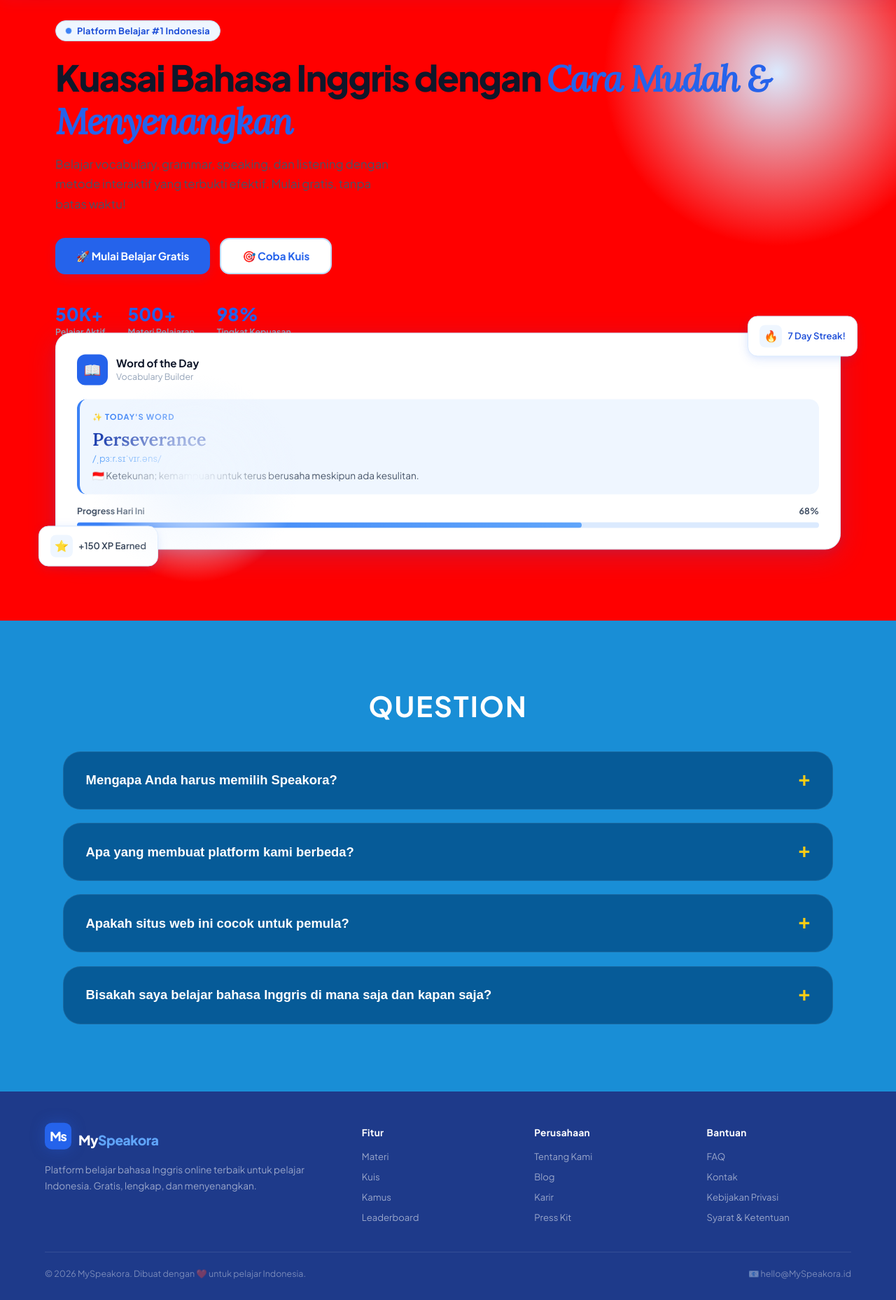
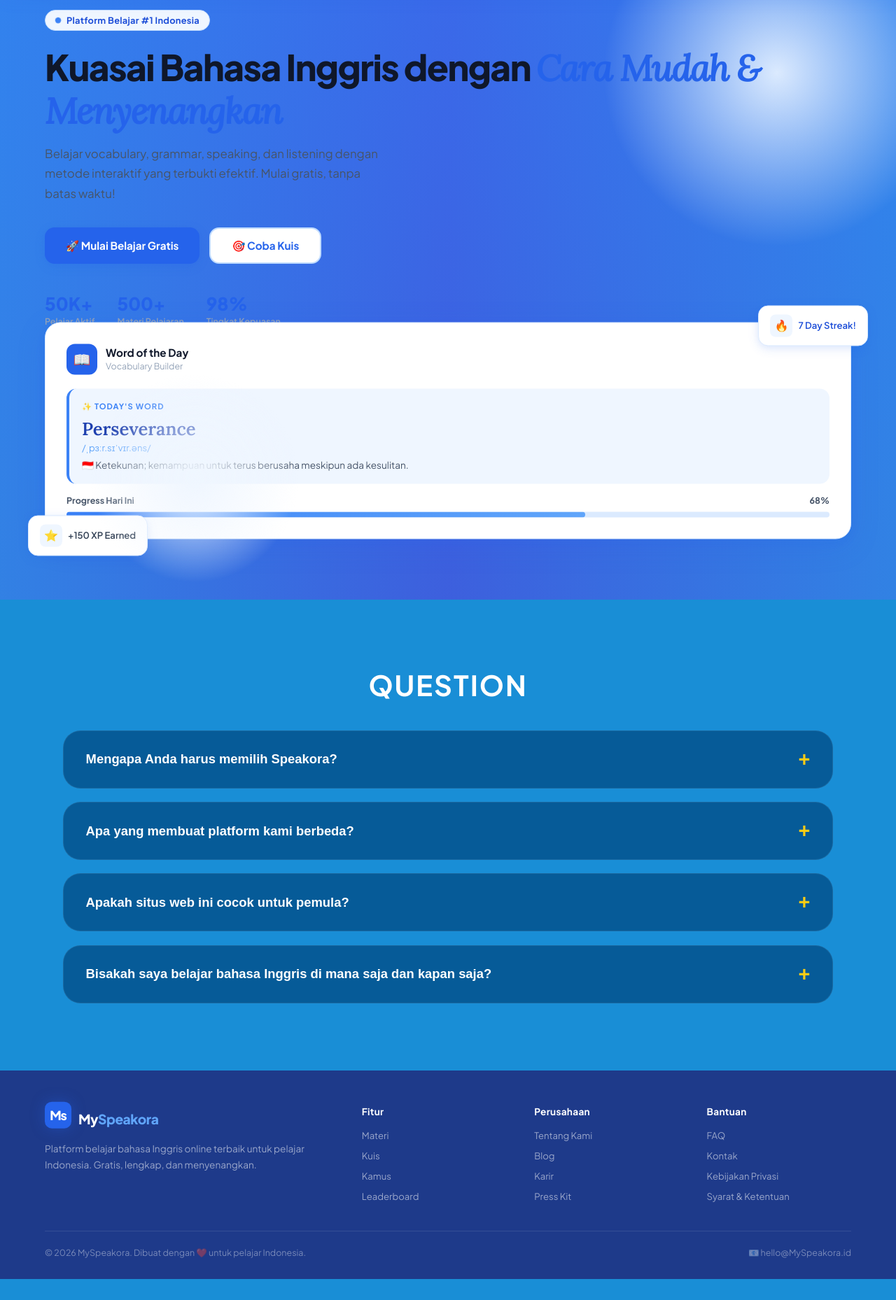
Before and after one commit to artzneynart-boop/web--belajar--bahasa--inggris, a PHP site: page / in a window 1280 px wide; the page is wider, and only the part inside the window is pictured. Shown: the part 66-1924 px from the top of that part at 70% size. After the commit the page ends 1894 px from the top of that part, so only its background shows below. Run offline with PHP 8.4, Linux system fonts and the light colour scheme.

Commit message:
tambah baground

```diff
--- a/css/style.css
+++ b/css/style.css
@@ -229,8 +229,18 @@ footer {
 /* ── HERO (index.html) ── */
 
 .hero {
-    border: 15px solid red !important;
-    background: red !important;
+    min-height: 100vh;
+
+    background:
+      linear-gradient(
+        rgba(37,99,235,0.75),
+        rgba(29,78,216,0.65)
+      ),
+      url('../asset/home-bg.png');
+
+    background-size: cover;
+    background-position: center;
+    background-repeat: no-repeat;
 }
 
 .hero::before {
```
